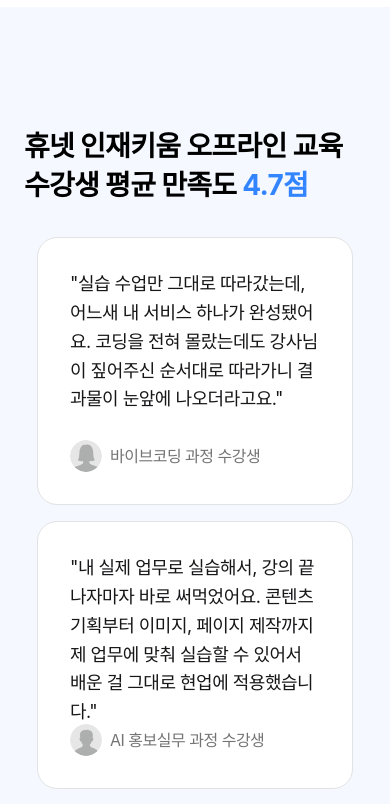
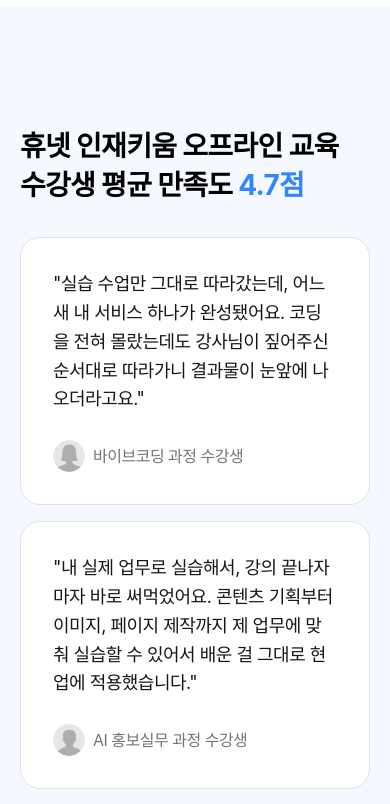
Before and after one commit to hyjin502/injae-kium-oneday, a plain HTML site: page index.html in a window 390 px wide. Shown: the part 4660-5464 px from the top of the page. Drawn offline with Linux system fonts and the light colour scheme; a web font is replaced by a local one.

Commit message:
Update styles.css

```diff
--- a/styles.css
+++ b/styles.css
@@ -1409,6 +1409,27 @@
     justify-content: center;
   }
 }
+
+@media (max-width: 767px) {
+  .section-testimonials .container {
+    padding: 0 20px;
+  }
+
+  /* Cards were fixed at 316px regardless of viewport — stack them full
+     width instead of wrapping a still-316px card onto its own row. */
+  .testimonials-row {
+    flex-direction: column;
+  }
+
+  .testimonial-card {
+    width: 100%;
+  }
+
+  .testimonial-reviewer-name {
+    white-space: normal;
+    word-break: keep-all;
+  }
+}
 /* Section 7 — 실전처럼 배우는 몰입형 강의장 */
 
 .section-lecture {
```
